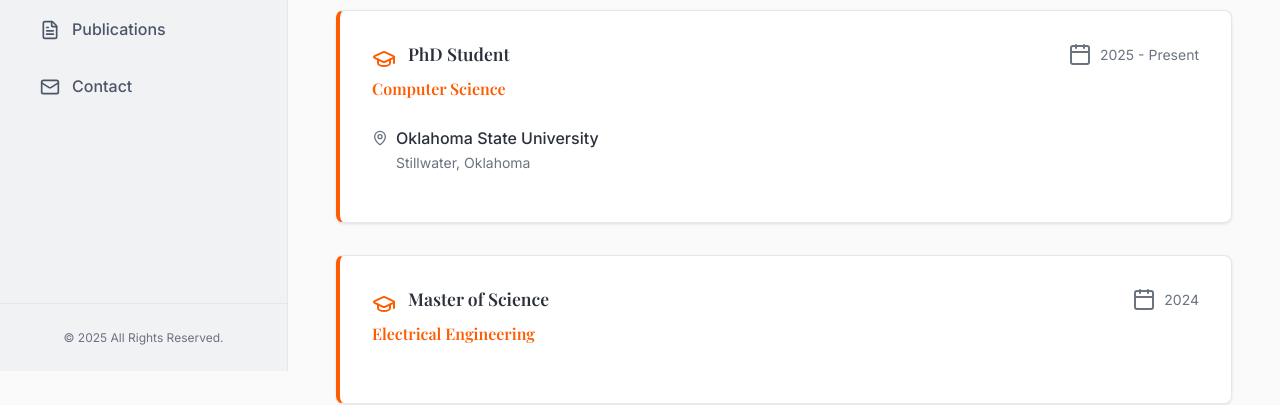
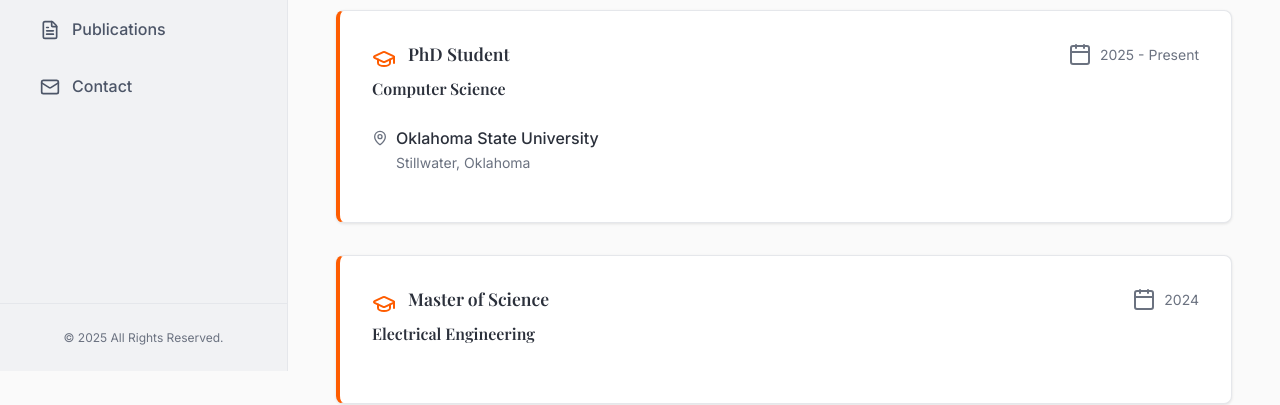
Before and after one commit to mdboktiarhossain/mdboktiarhossain.github.io, a plain HTML site: page index.html in a window 1280 px wide. Shown: the part 429-834 px from the top of the page. Drawn offline with nearby package versions, Linux system fonts and the light colour scheme.

Commit message:
Update styles.css

```diff
--- a/styles/styles.css
+++ b/styles/styles.css
@@ -420,7 +420,7 @@ h1, h2, h3, h4, h5, h6 {
 
 .degree-field {
     font-size: 1rem;
-    color: #FE5C00;
+    color: var(--foreground);
     font-weight: 500;
     margin-bottom: 0.75rem;
 }
```
